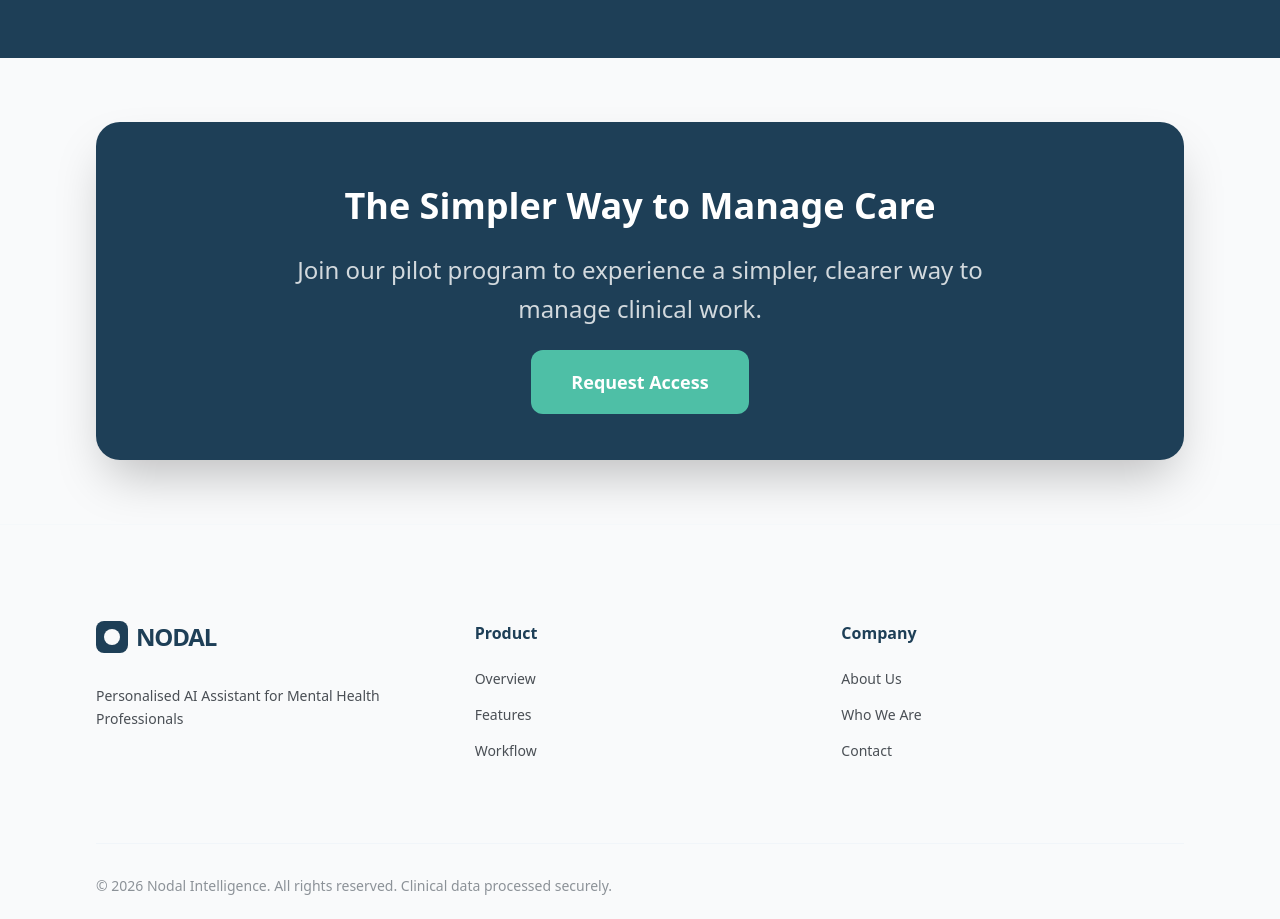
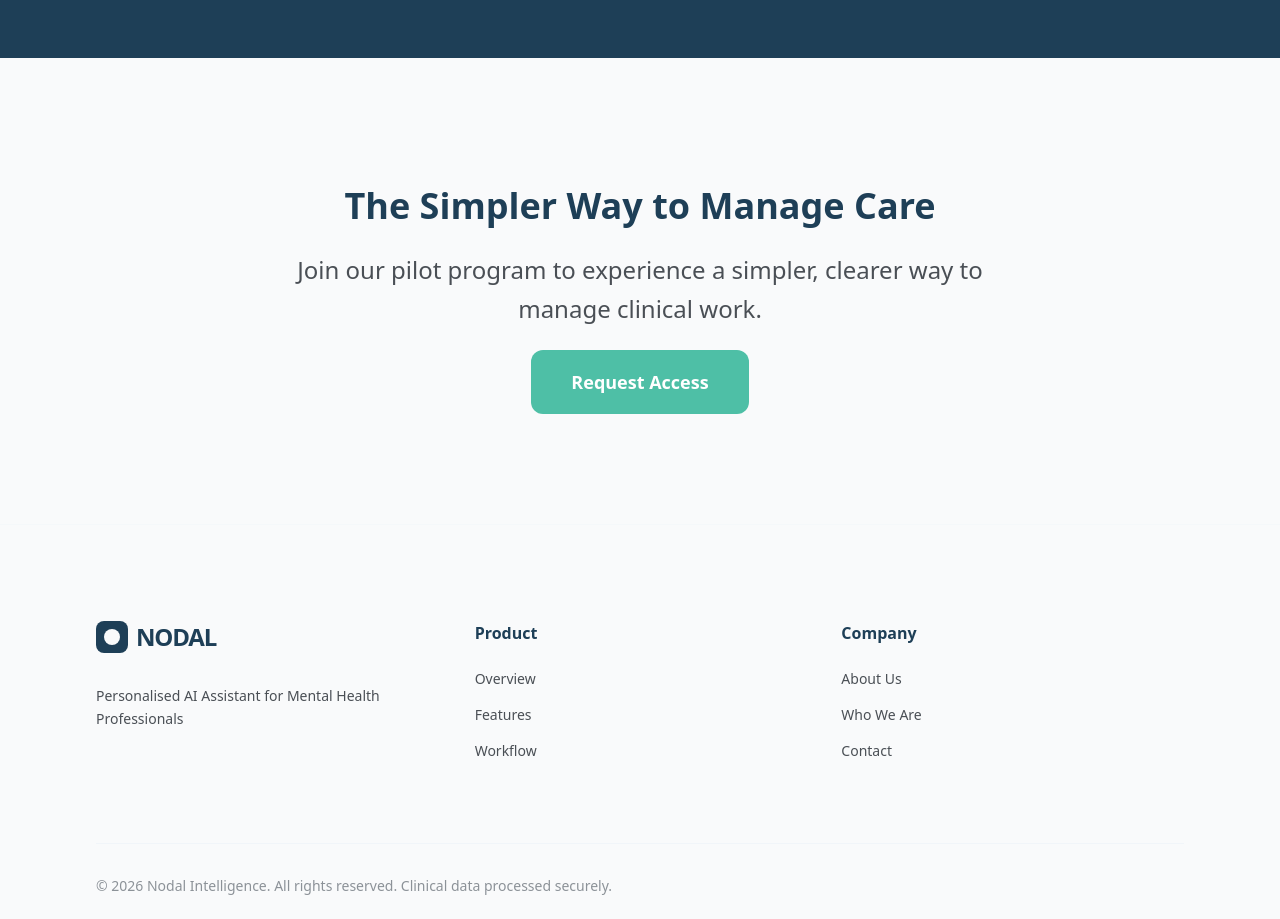
Before and after one commit to corenodal/nodal-website, a React (Vite) app: page / in a window 1280 px wide. Shown: the part 3000-3919 px from the top of the page. Built offline with nearby package versions, Linux system fonts and the light colour scheme.

Commit message:
remove blue background

```diff
--- a/src/sections/CTASection.tsx
+++ b/src/sections/CTASection.tsx
@@ -29,11 +29,11 @@ export const CTASection = () => {
       className="py-12 md:py-16 px-6 md:px-24 bg-transparent relative z-10"
     >
       <div className="max-w-7xl mx-auto">
-        <div className="cta-content translate-y-8 opacity-0 bg-nodal-blue rounded-3xl p-16 text-center text-white relative overflow-hidden shadow-2xl">
-          <h3 className={`${type.heading} font-semibold mb-6 relative z-10`}>
+        <div className="cta-content translate-y-8 opacity-0 p-16 text-center relative overflow-hidden">
+          <h3 className={`${type.heading} font-semibold text-nodal-blue mb-6 relative z-10`}>
             The Simpler Way to Manage Care
           </h3>
-          <p className={`${type.subheading} text-white/80 max-w-3xl mx-auto mb-10 font-light relative z-10 leading-relaxed`}>
+          <p className={`${type.subheading} text-nodal-graphite max-w-3xl mx-auto mb-10 font-light relative z-10 leading-relaxed`}>
             Join our pilot program to experience a simpler, clearer way to manage clinical work.
           </p>
           <a href="mailto:core.nodal@gmail.com" className={`px-10 py-5 bg-nodal-green text-white ${type.body} font-semibold rounded-xl hover:brightness-105 transition-all relative z-10 hover:-translate-y-0.5`}>
```
